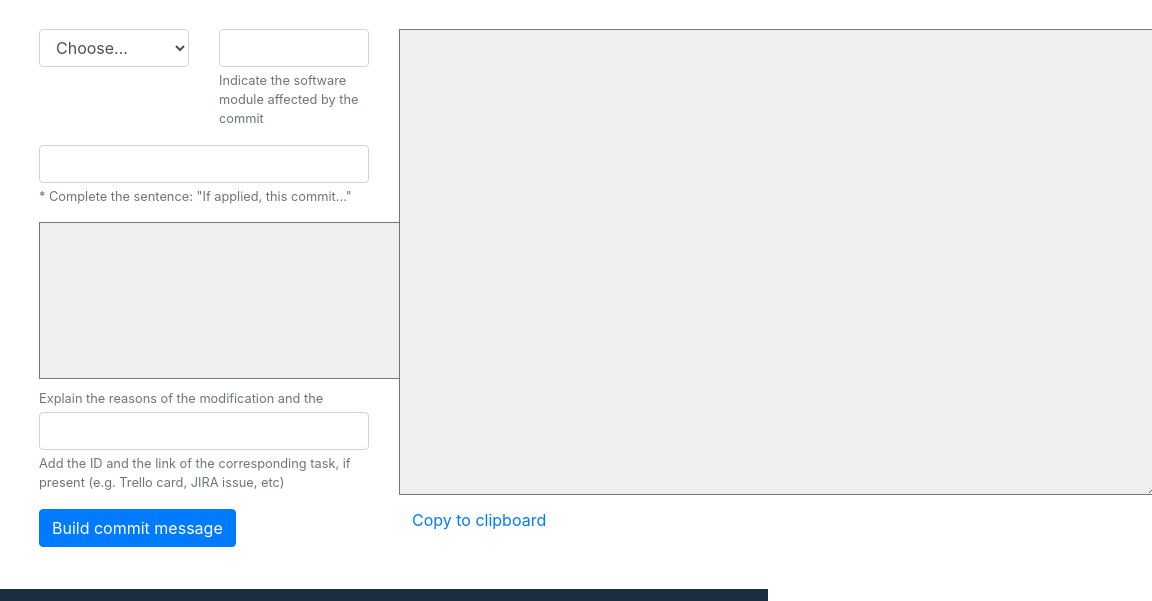
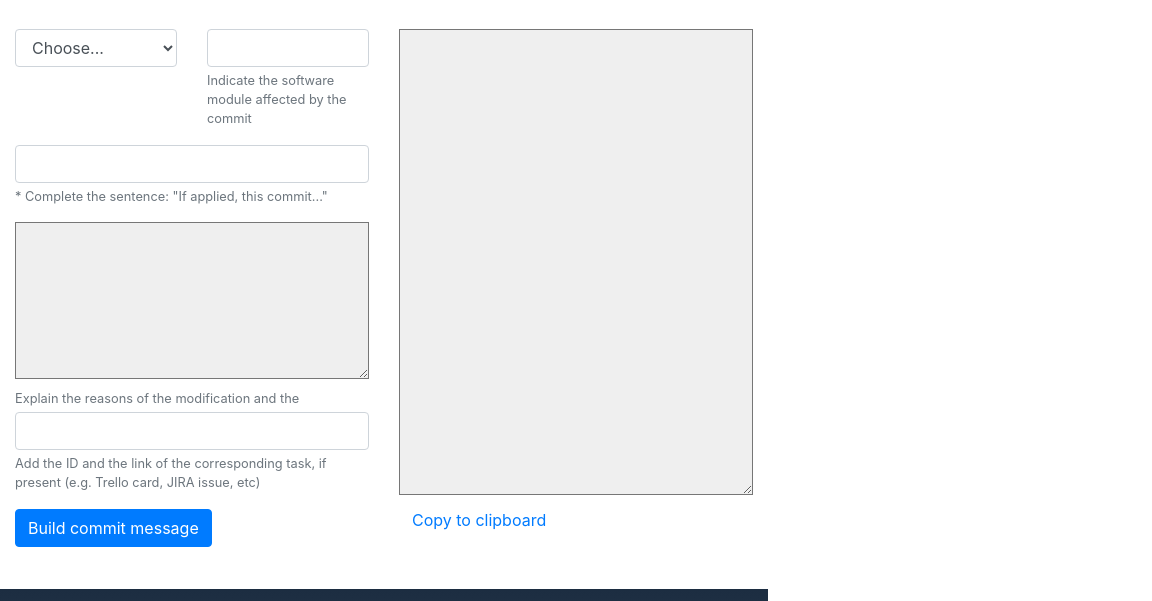
Before and after one commit to sirnino/Commit-Message-Builder, a plain HTML site: page index.html in a window 768 px wide. Shown: the part 151-752 px from the top of the page, 1152 px wide, since content can reach past the window. Drawn offline with nearby package versions, Linux system fonts and the light colour scheme.

Commit message:
[STYLE] Improve responsiveness on medium screens

```diff
--- a/assets/css/custom.css
+++ b/assets/css/custom.css
@@ -1,3 +1,10 @@
+@media (min-width: 576px) and (max-width: 1199px){
+    .container, .container-lg, .container-md, .container-sm, .container-xl{
+        max-width:100%;
+    }
+}
+
+
 div.jumbotron{
     background: rgb(28,45,65);
     background: -moz-linear-gradient(360deg, rgba(28,45,65,1) 0%, rgba(35,52,72,1) 100%);
@@ -19,6 +26,7 @@ div#main-content {
 textarea{
     background-color: rgb(239, 239, 239);
     height: 90%;
+    max-width:100%;
 }
 
 footer{
```
